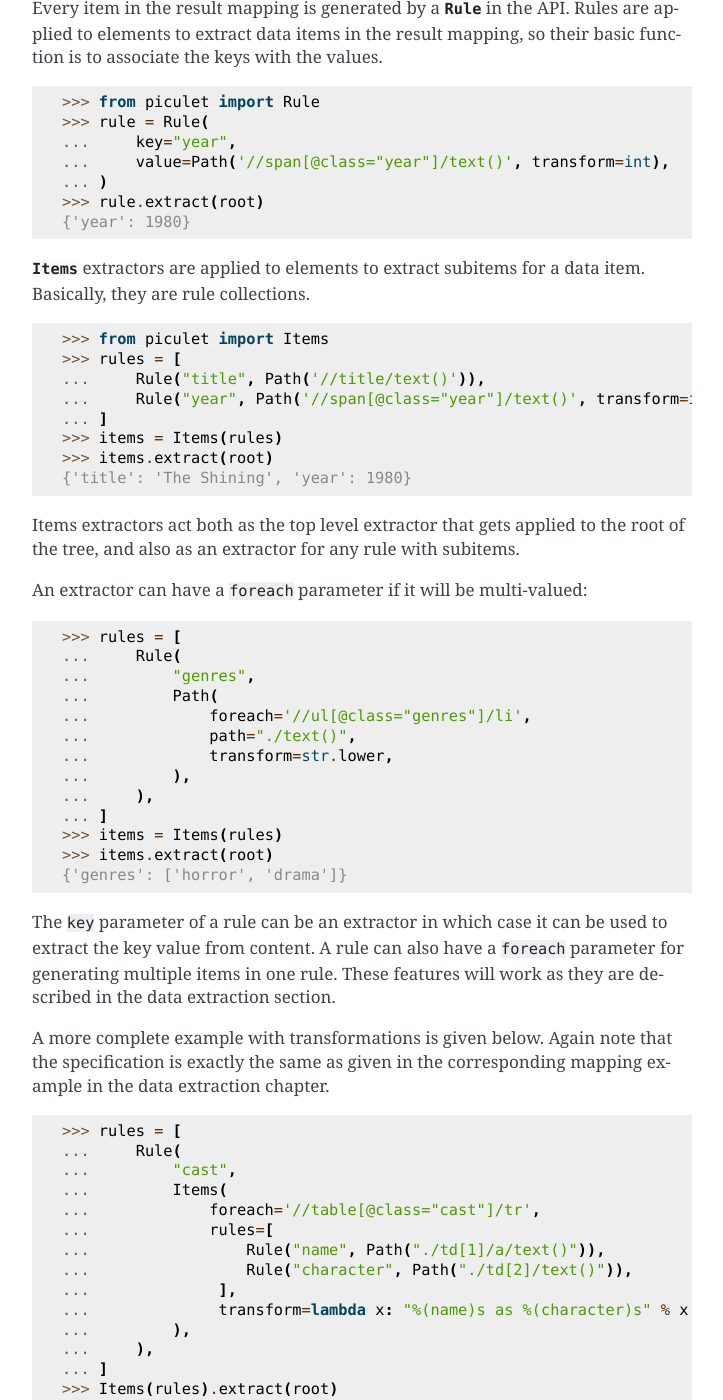
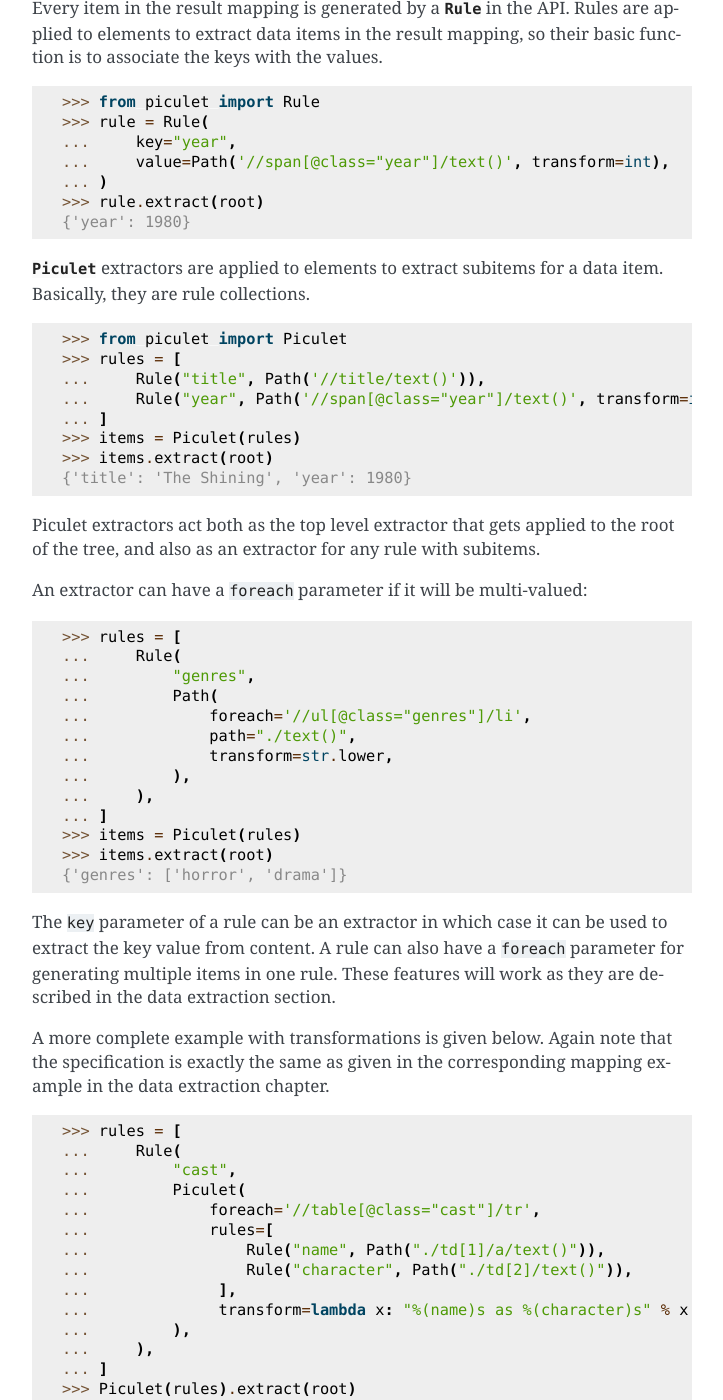
Before and after one commit to uyar/piculet, a Sphinx documentation site: the page built from docs/low-level.rst, in a window 1280 px wide and 1400 px high, scrolled down 1807 px. Shown: the whole window, without its empty margins (388-1111 px from the left). Built offline with Sphinx 7.4.7, drawn with Linux system fonts in a browser that asks for light colours; some of the changed text lies outside the part shown.

Commit message:
Rename Items to Piculet

```diff
--- a/docs/low-level.rst
+++ b/docs/low-level.rst
@@ -105,22 +105,22 @@ so their basic function is to associate the keys with the values.
    >>> rule.extract(root)
    {'year': 1980}
 
-:class:`Items <piculet.Items>` extractors are applied to elements
+:class:`Piculet <piculet.Piculet>` extractors are applied to elements
 to extract subitems for a data item.
 Basically, they are rule collections.
 
 .. code-block:: python
 
-   >>> from piculet import Items
+   >>> from piculet import Piculet
    >>> rules = [
    ...     Rule("title", Path('//title/text()')),
    ...     Rule("year", Path('//span[@class="year"]/text()', transform=int)),
    ... ]
-   >>> items = Items(rules)
+   >>> items = Piculet(rules)
    >>> items.extract(root)
    {'title': 'The Shining', 'year': 1980}
 
-Items extractors act both
+Piculet extractors act both
 as the top level extractor that gets applied to the root of the tree,
 and also as an extractor for any rule with subitems.
 
@@ -138,7 +138,7 @@ An extractor can have a ``foreach`` parameter if it will be multi-valued:
    ...         ),
    ...     ),
    ... ]
-   >>> items = Items(rules)
+   >>> items = Piculet(rules)
    >>> items.extract(root)
    {'genres': ['horror', 'drama']}
 
@@ -157,7 +157,7 @@ in the corresponding mapping example in the data extraction chapter.
    >>> rules = [
    ...     Rule(
    ...         "cast",
-   ...         Items(
+   ...         Piculet(
    ...             foreach='//table[@class="cast"]/tr',
    ...             rules=[
    ...                 Rule("name", Path("./td[1]/a/text()")),
@@ -167,7 +167,7 @@ in the corresponding mapping example in the data extraction chapter.
    ...         ),
    ...     ),
    ... ]
-   >>> Items(rules).extract(root)
+   >>> Piculet(rules).extract(root)
    {'cast': ['Jack Nicholson as Jack Torrance',
      'Shelley Duvall as Wendy Torrance']}
 
@@ -179,7 +179,7 @@ chapter:
    >>> rules = [
    ...     Rule(
    ...         "director",
-   ...         Items(
+   ...         Piculet(
    ...             section='//div[@class="director"]//a',
    ...             rules=[
    ...                 Rule("name", Path("./text()")),
@@ -188,5 +188,5 @@ chapter:
    ...         ),
    ...     ),
    ... ]
-   >>> Items(rules).extract(root)
+   >>> Piculet(rules).extract(root)
    {'director': {'name': 'Stanley Kubrick', 'link': '/people/1'}}
```
Also changed, not shown: piculet.py (+4 -4 lines), 1 other file.
